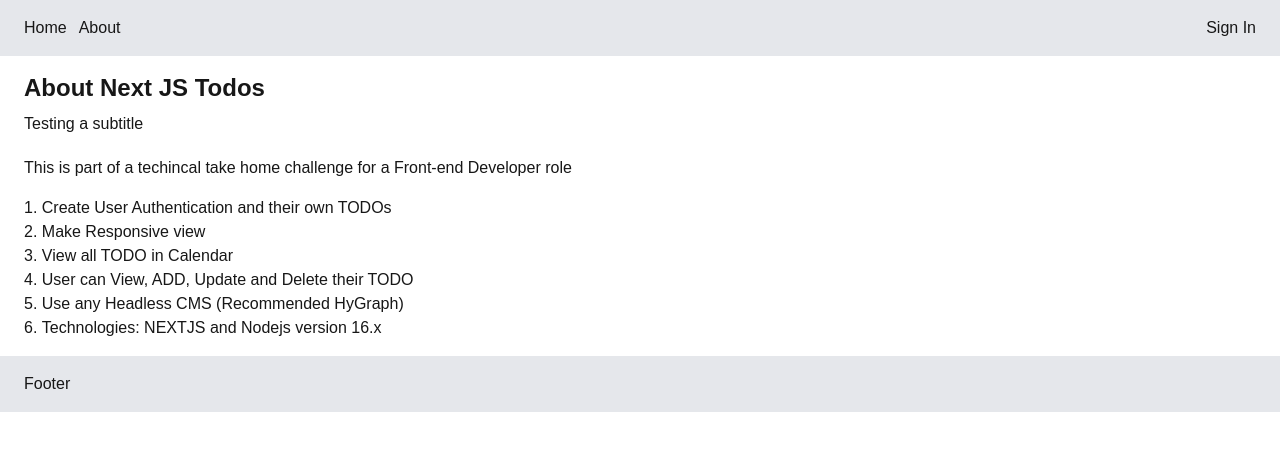
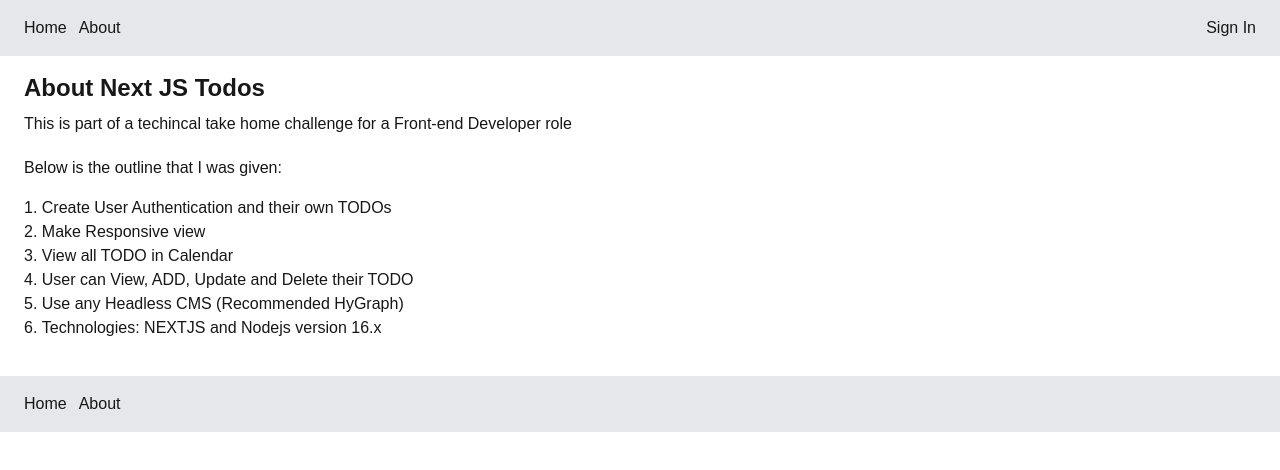
Before and after one commit to Julian1936/next-todo, a Next.js app: page /about in a window 1280 px wide. Shown: the top 470 px of the page. Built offline with nearby package versions, Linux system fonts and the light colour scheme; no server answers.

Commit message:
feat: refactor navigation into its own component; update Header and Footer to use Navigation; enhance TodoCalendar so that the modal closes when todo is deleted

```diff
--- a/app/about/page.tsx
+++ b/app/about/page.tsx
@@ -3,8 +3,8 @@ import PageTitle from "../components/PageTitle";
 export default function AboutPage() {
   return (
     <>
-      <PageTitle title="About Next JS Todos" subTitle="Testing a subtitle" />
-      <p className="mb-4">This is part of a techincal take home challenge for a Front-end Developer role</p>
+      <PageTitle title="About Next JS Todos" subTitle="This is part of a techincal take home challenge for a Front-end Developer role" />
+      <p className="mb-4">Below is the outline that I was given:</p>
       <ol className="list-decimal list-inside">
         <li>Create User Authentication and their own TODOs</li>
         <li>Make Responsive view</li>
--- a/app/components/Footer.tsx
+++ b/app/components/Footer.tsx
@@ -1,7 +1,10 @@
+import Navigation from "./navigation";
 export default function Footer() {
   return (
     <>
-      <footer className="bg-gray-200 px-6 py-4">Footer</footer>
+      <footer className="bg-gray-200 px-6 py-4 mt-5">
+        <Navigation />
+      </footer>
     </>
   );
 }
--- a/app/components/Header.tsx
+++ b/app/components/Header.tsx
@@ -1,29 +1,11 @@
-"use client";
-
-import Link from "next/link";
+import Navigation from "./navigation";
 import AuthButton from "./AuthButton";
-import { useSession } from "next-auth/react";
 
 export default function Header() {
-  const { data: session } = useSession();
   return (
     <>
       <header className="bg-gray-200 px-6 py-4 flex items-center justify-between">
-        <nav>
-          <ul className="flex items-center gap-3">
-            <li>
-              <Link href="/">Home</Link>
-            </li>
-            <li>
-              <Link href="/about">About</Link>
-            </li>
-            {session?.user && (
-              <li>
-                <Link href="/profile">Profile</Link>
-              </li>
-            )}
-          </ul>
-        </nav>
+        <Navigation />
         <div className="account-menu">
           <AuthButton />
         </div>
--- a/app/components/TodoCalendar.tsx
+++ b/app/components/TodoCalendar.tsx
@@ -87,6 +87,7 @@ export default function TodoCalendar() {
       setHasError(true);
     } finally {
       setDeletingID(null);
+      closeModal();
     }
   }
 
--- /dev/null
+++ b/app/components/navigation.tsx
@@ -0,0 +1,25 @@
+"use client";
+
+import Link from "next/link";
+import { useSession } from "next-auth/react";
+
+export default function Navigation() {
+  const { data: session } = useSession();
+  return (
+    <nav>
+      <ul className="flex items-center gap-3">
+        <li>
+          <Link href="/">Home</Link>
+        </li>
+        <li>
+          <Link href="/about">About</Link>
+        </li>
+        {session?.user && (
+          <li>
+            <Link href="/profile">Profile</Link>
+          </li>
+        )}
+      </ul>
+    </nav>
+  );
+}
```
